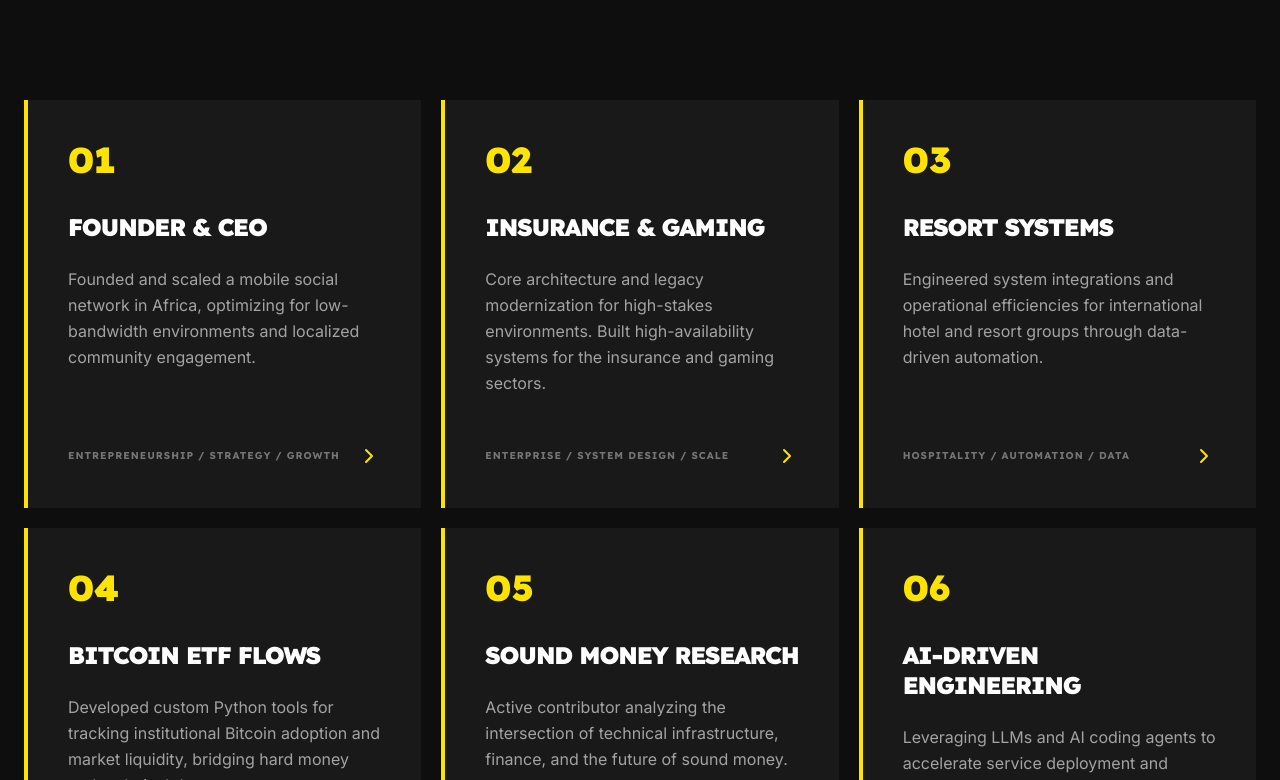
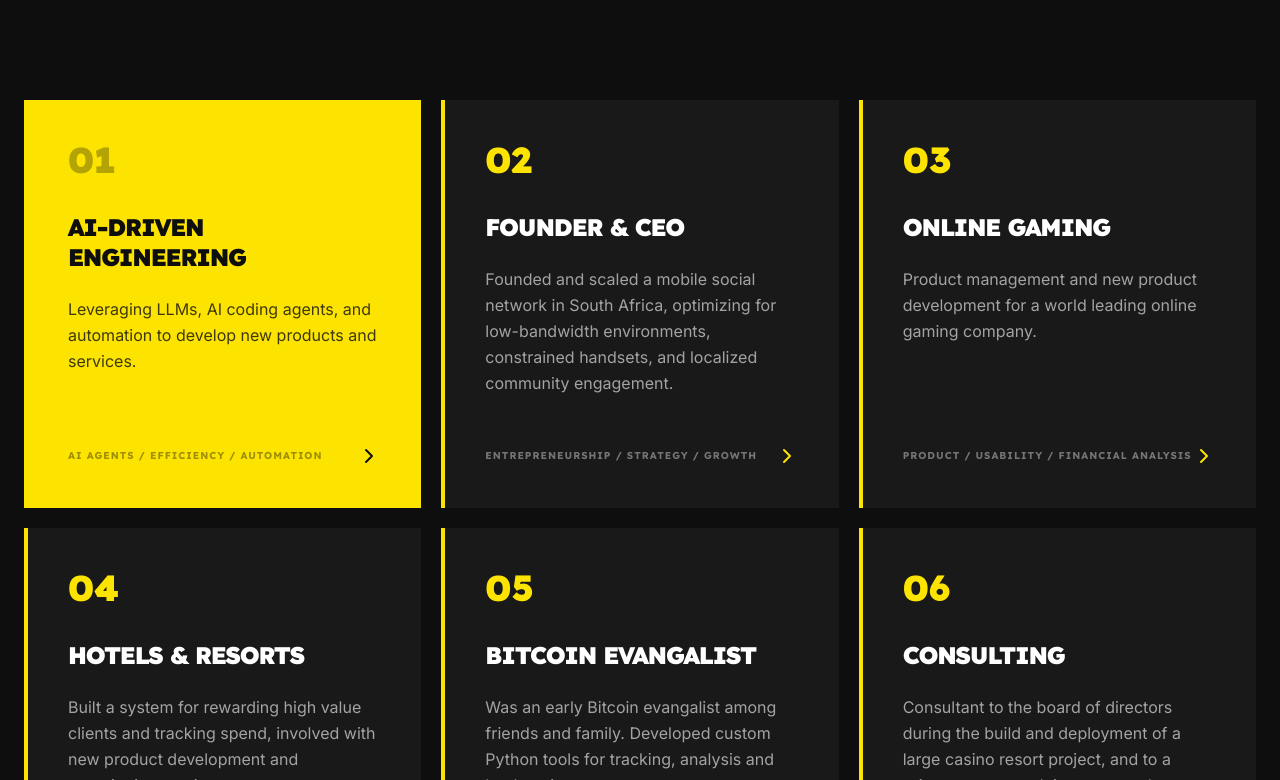
Before and after one commit to dcimring/daniel-cimring-portfolio, a React (Vite) app: page / in a window 1280 px wide. Shown: the part 1760-2540 px from the top of the page. Built offline with nearby package versions, Linux system fonts and the light colour scheme.

Commit message:
docs: refresh experience and projects content with featured highlights

```diff
--- a/src/App.tsx
+++ b/src/App.tsx
@@ -324,39 +324,40 @@
             <div className="grid md:grid-cols-2 lg:grid-cols-3 gap-5 border-t border-outline-variant/10">
               <ArchiveCard
                 index="01"
+                title="AI-Driven Engineering"
+                description="Leveraging LLMs, AI coding agents, and automation to develop new products and services."
+                tags={["AI Agents", "Efficiency", "Automation"]}
+                variant="light"
+              />
+              <ArchiveCard
+                index="02"
                 title="Founder & CEO"
-                description="Founded and scaled a mobile social network in Africa, optimizing for low-bandwidth environments and localized community engagement."
+                description="Founded and scaled a mobile social network in South Africa, optimizing for low-bandwidth environments, constrained handsets, and localized community engagement."
                 tags={["Entrepreneurship", "Strategy", "Growth"]}
               />
               <ArchiveCard
-                index="02"
-                title="Insurance & Gaming"
-                description="Core architecture and legacy modernization for high-stakes environments. Built high-availability systems for the insurance and gaming sectors."
-                tags={["Enterprise", "System Design", "Scale"]}
-              />
-              <ArchiveCard
                 index="03"
-                title="Resort Systems"
-                description="Engineered system integrations and operational efficiencies for international hotel and resort groups through data-driven automation."
-                tags={["Hospitality", "Automation", "Data"]}
+                title="Online Gaming"
+                description="Product management and new product development for a world leading online gaming company."
+                tags={["Product", "Usability", "Financial Analysis"]}
               />
               <ArchiveCard
                 index="04"
-                title="Bitcoin ETF Flows"
-                description="Developed custom Python tools for tracking institutional Bitcoin adoption and market liquidity, bridging hard money and technical data."
+                title="Hotels & Resorts"
+                description="Built a system for rewarding high value clients and tracking spend, involved with new product development and quantitative services."
+                tags={["Product", "Quantitative Analysis", "Data"]}
+              />
+              <ArchiveCard
+                index="05"
+                title="Bitcoin Evangalist"
+                description="Was an early Bitcoin evangalist among friends and family. Developed custom Python tools for tracking, analysis and backtesting."
                 tags={["Data Analysis", "Python", "Bitcoin"]}
               />
               <ArchiveCard
-                index="05"
-                title="Sound Money Research"
-                description="Active contributor analyzing the intersection of technical infrastructure, finance, and the future of sound money."
-                tags={["Bitcoin", "Research", "Macro"]}
-              />
-              <ArchiveCard
                 index="06"
-                title="AI-Driven Engineering"
-                description="Leveraging LLMs and AI coding agents to accelerate service deployment and optimize operational costs."
-                tags={["AI & Efficiency", "LLMs", "AI Agents"]}
+                title="Consulting"
+                description="Consultant to the board of directors during the build and deployment of a large casino resort project, and to a private company doing new product development."
+                tags={["Consulting", "Project Management"]}
               />
             </div>
           </div>
@@ -375,21 +376,23 @@
             <div className="grid md:grid-cols-2 lg:grid-cols-4 gap-5 border-t border-outline-variant/10">
               <ArchiveCard
                 index="01"
+                title="Idea Validator"
+                description="Platform to manage and validate startup ideas via personalized feedback links and industry insights."
+                href="https://ideas.danielcimring.com"
+                tags={["React", "Feedback", "SaaS"]}
+                variant="light"
+              />
+              <ArchiveCard
+                index="02"
                 title="Cayman Property AI"
                 description="AI-assisted search for Cayman real estate. Creates dashboards from property data with future plans for ROI estimation."
                 tags={["AI", "Python", "Data"]}
               />
               <ArchiveCard
-                index="02"
+                index="03"
                 title="Playlist Summariser"
                 description="AI-powered tool that summarizes YouTube playlists, helping users digest high-value content efficiently."
                 tags={["AI", "YouTube API", "NLP"]}
-              />
-              <ArchiveCard
-                index="03"
-                title="Idea Validator"
-                description="Platform to manage and validate startup ideas via personalized feedback links and industry insights."
-                tags={["React", "Feedback", "SaaS"]}
               />
               <ArchiveCard
                 index="04"
```
